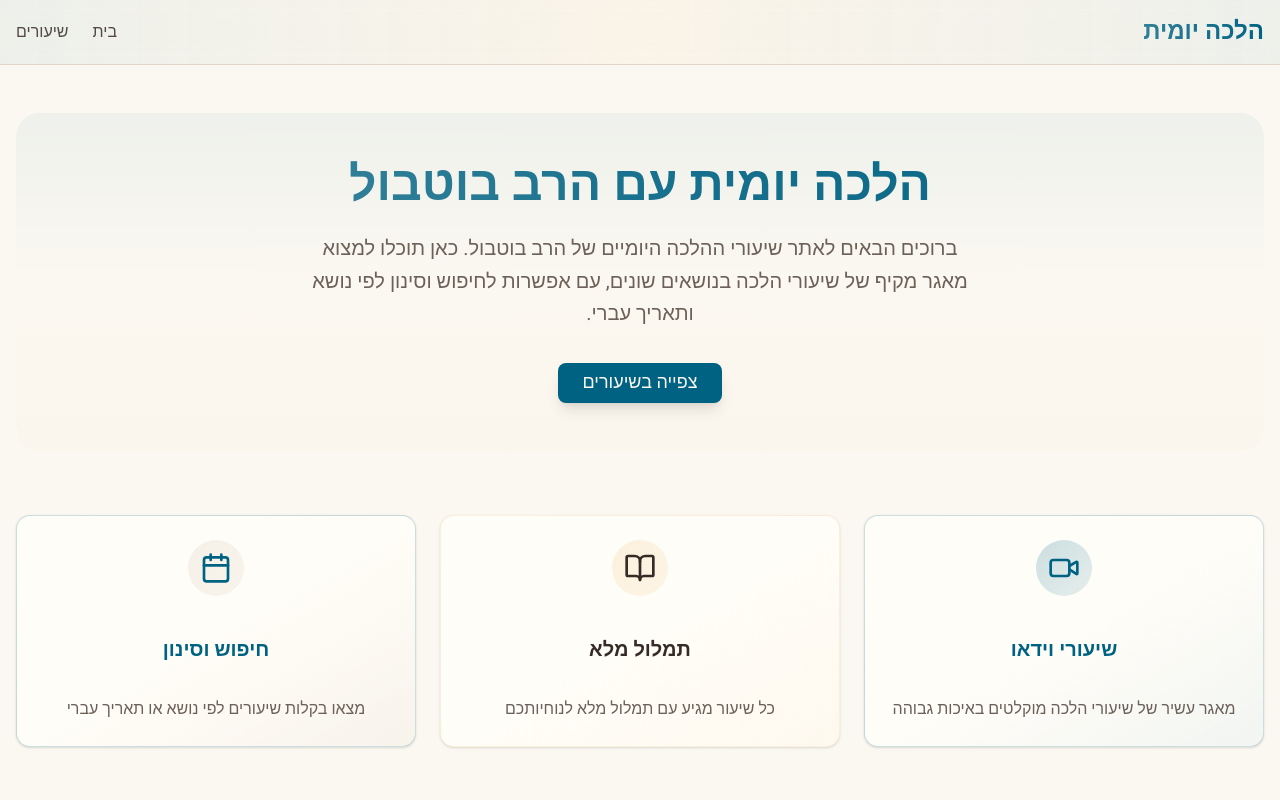
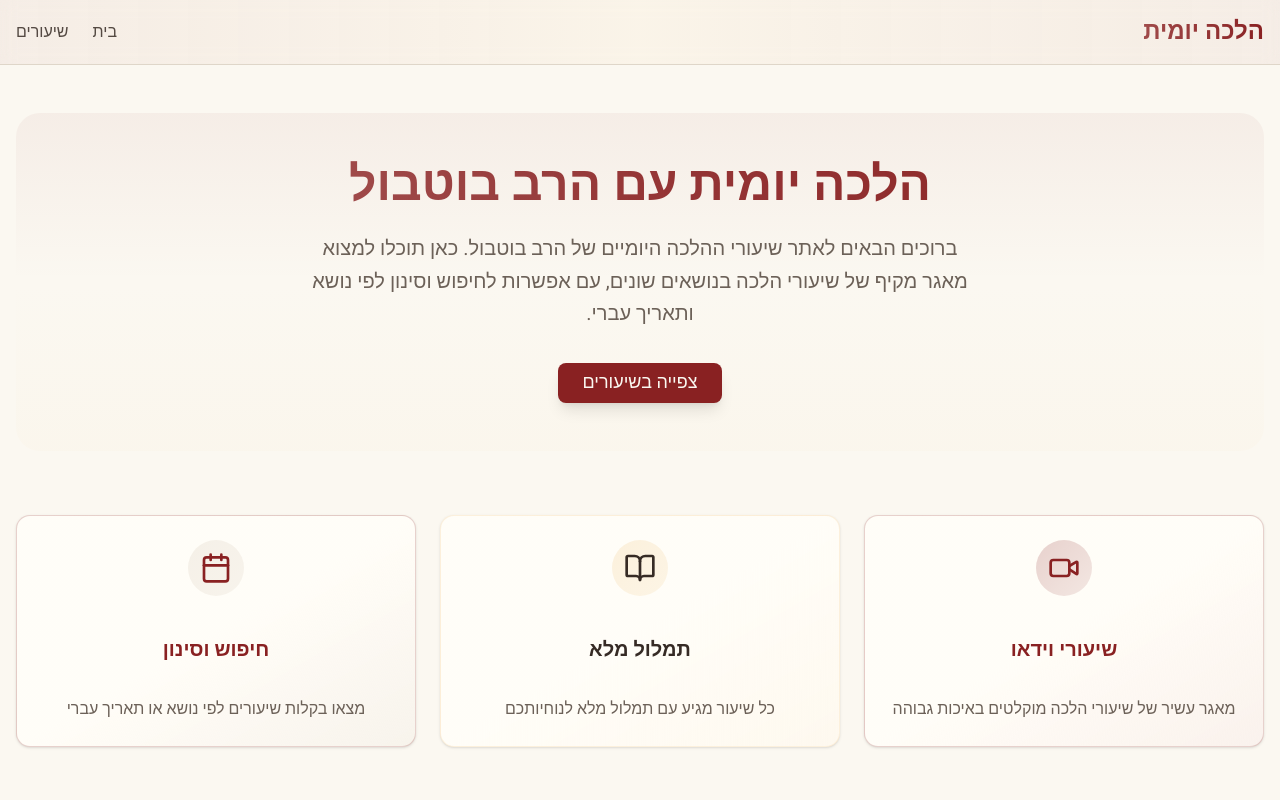
Before and after one commit to zmbq/butbul-halacha-vercel-ui, a Next.js app: page / in a window 1280 px wide. Shown: the top 800 px of the page. Built offline with nearby package versions, Linux system fonts and the light colour scheme.

Commit message:
Add a touch of syling

```diff
--- a/app/globals.css
+++ b/app/globals.css
@@ -16,8 +16,8 @@
   --popover: oklch(0.995 0.008 85);
   --popover-foreground: oklch(0.25 0.02 50);
 
-  /* Rich teal-blue primary - wisdom and trust */
-  --primary: oklch(0.45 0.12 220);
+  /* Deep burgundy/wine primary - traditional and dignified */
+  --primary: oklch(0.42 0.14 25);
   --primary-foreground: oklch(0.98 0.01 85);
 
   /* Soft warm beige secondary */
@@ -38,7 +38,7 @@
   /* Soft warm borders */
   --border: oklch(0.88 0.02 75);
   --input: oklch(0.92 0.02 75);
-  --ring: oklch(0.45 0.12 220);
+  --ring: oklch(0.42 0.14 25);
 
   --chart-1: oklch(0.646 0.222 41.116);
   --chart-2: oklch(0.6 0.118 184.704);
@@ -50,12 +50,12 @@
   /* Sidebar with subtle tint */
   --sidebar: oklch(0.96 0.015 80);
   --sidebar-foreground: oklch(0.25 0.02 50);
-  --sidebar-primary: oklch(0.45 0.12 220);
+  --sidebar-primary: oklch(0.42 0.14 25);
   --sidebar-primary-foreground: oklch(0.98 0.01 85);
   --sidebar-accent: oklch(0.88 0.08 80);
   --sidebar-accent-foreground: oklch(0.30 0.02 50);
   --sidebar-border: oklch(0.88 0.02 75);
-  --sidebar-ring: oklch(0.45 0.12 220);
+  --sidebar-ring: oklch(0.42 0.14 25);
 }
 
 @theme inline {
--- a/styles/globals.css
+++ b/styles/globals.css
@@ -16,8 +16,8 @@
   --popover: oklch(0.995 0.008 85);
   --popover-foreground: oklch(0.25 0.02 50);
 
-  /* Rich teal-blue primary - wisdom and trust */
-  --primary: oklch(0.45 0.12 220);
+  /* Deep burgundy/wine primary - traditional and dignified */
+  --primary: oklch(0.42 0.14 25);
   --primary-foreground: oklch(0.98 0.01 85);
 
   /* Soft warm beige secondary */
@@ -38,7 +38,7 @@
   /* Soft warm borders */
   --border: oklch(0.88 0.02 75);
   --input: oklch(0.92 0.02 75);
-  --ring: oklch(0.45 0.12 220);
+  --ring: oklch(0.42 0.14 25);
 
   --chart-1: oklch(0.646 0.222 41.116);
   --chart-2: oklch(0.6 0.118 184.704);
@@ -50,37 +50,37 @@
   /* Sidebar with subtle tint */
   --sidebar: oklch(0.96 0.015 80);
   --sidebar-foreground: oklch(0.25 0.02 50);
-  --sidebar-primary: oklch(0.45 0.12 220);
+  --sidebar-primary: oklch(0.42 0.14 25);
   --sidebar-primary-foreground: oklch(0.98 0.01 85);
   --sidebar-accent: oklch(0.88 0.08 80);
   --sidebar-accent-foreground: oklch(0.30 0.02 50);
   --sidebar-border: oklch(0.88 0.02 75);
-  --sidebar-ring: oklch(0.45 0.12 220);
+  --sidebar-ring: oklch(0.42 0.14 25);
 }
 
 .dark {
-  /* Deep warm navy background instead of pure black */
-  --background: oklch(0.20 0.03 240);
+  /* Deep warm brown background instead of pure black */
+  --background: oklch(0.20 0.02 35);
   /* Soft warm cream for text */
   --foreground: oklch(0.93 0.015 75);
 
   /* Slightly lighter card background */
-  --card: oklch(0.24 0.03 240);
+  --card: oklch(0.24 0.02 35);
   --card-foreground: oklch(0.93 0.015 75);
 
-  --popover: oklch(0.24 0.03 240);
+  --popover: oklch(0.24 0.02 35);
   --popover-foreground: oklch(0.93 0.015 75);
 
-  /* Lighter teal-blue primary for dark mode */
-  --primary: oklch(0.65 0.14 215);
-  --primary-foreground: oklch(0.20 0.03 240);
+  /* Warm terracotta/coral primary for dark mode */
+  --primary: oklch(0.68 0.16 35);
+  --primary-foreground: oklch(0.20 0.02 35);
 
-  /* Warm gray secondary */
-  --secondary: oklch(0.32 0.02 240);
+  /* Warm brown secondary */
+  --secondary: oklch(0.32 0.02 40);
   --secondary-foreground: oklch(0.93 0.015 75);
 
-  /* Muted warm tones */
-  --muted: oklch(0.28 0.02 240);
+  /* Muted warm brown tones */
+  --muted: oklch(0.28 0.02 40);
   --muted-foreground: oklch(0.65 0.02 75);
 
   /* Soft gold accent for dark mode */
@@ -91,9 +91,9 @@
   --destructive-foreground: oklch(0.93 0.015 75);
 
   /* Subtle warm borders */
-  --border: oklch(0.32 0.02 240);
-  --input: oklch(0.32 0.02 240);
-  --ring: oklch(0.65 0.14 215);
+  --border: oklch(0.32 0.02 40);
+  --input: oklch(0.32 0.02 40);
+  --ring: oklch(0.68 0.16 35);
 
   --chart-1: oklch(0.488 0.243 264.376);
   --chart-2: oklch(0.696 0.17 162.48);
@@ -102,14 +102,14 @@
   --chart-5: oklch(0.645 0.246 16.439);
 
   /* Sidebar with warm tint */
-  --sidebar: oklch(0.22 0.03 240);
+  --sidebar: oklch(0.22 0.02 35);
   --sidebar-foreground: oklch(0.93 0.015 75);
-  --sidebar-primary: oklch(0.65 0.14 215);
-  --sidebar-primary-foreground: oklch(0.20 0.03 240);
+  --sidebar-primary: oklch(0.68 0.16 35);
+  --sidebar-primary-foreground: oklch(0.20 0.02 35);
   --sidebar-accent: oklch(0.35 0.05 75);
   --sidebar-accent-foreground: oklch(0.93 0.015 75);
-  --sidebar-border: oklch(0.32 0.02 240);
-  --sidebar-ring: oklch(0.65 0.14 215);
+  --sidebar-border: oklch(0.32 0.02 40);
+  --sidebar-ring: oklch(0.68 0.16 35);
 }
 
 @theme inline {
```
